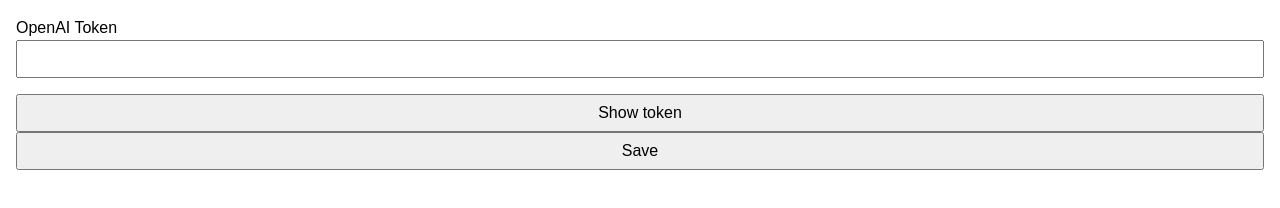
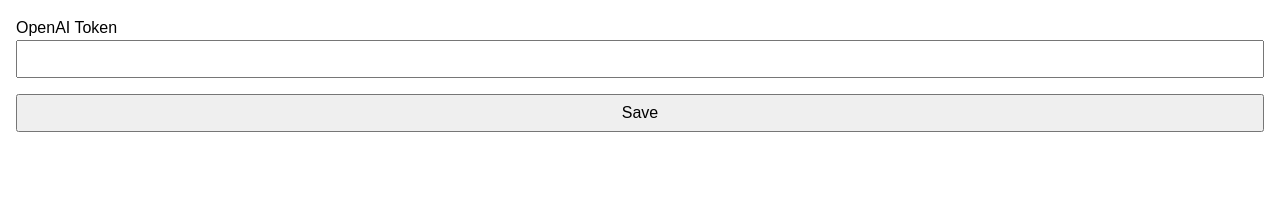
Before and after one commit to arc25275/chatGPT-Google, a browser extension: page options.html in a window 1280 px wide. Drawn offline with Linux system fonts and the light colour scheme.

Commit message:
remove button that doesnt work

```diff
--- a/options.html
+++ b/options.html
@@ -10,7 +10,6 @@
 				OpenAI Token
 				<input type="password" id="token" name="token" />
 			</label>
-			<button type="toggle">Show token</button>
 			<button type="submit">Save</button>
 		</form>
 
```
